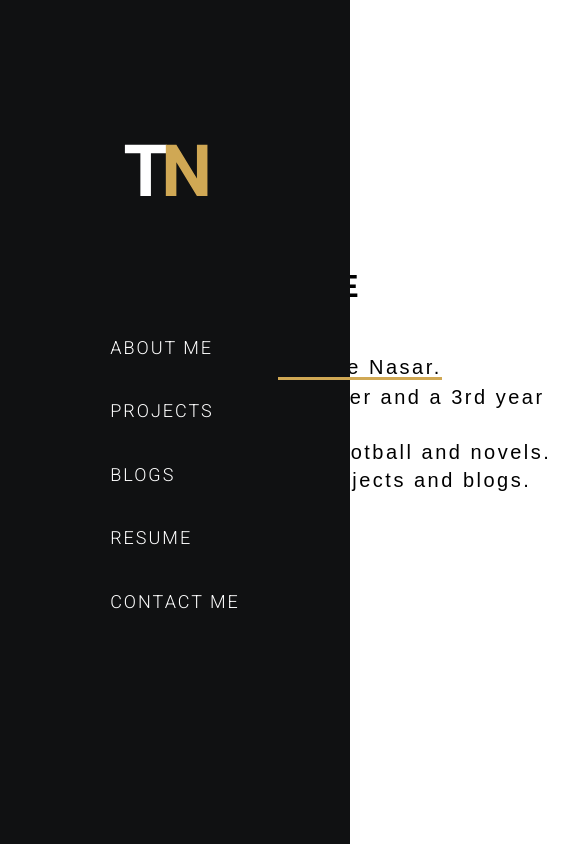
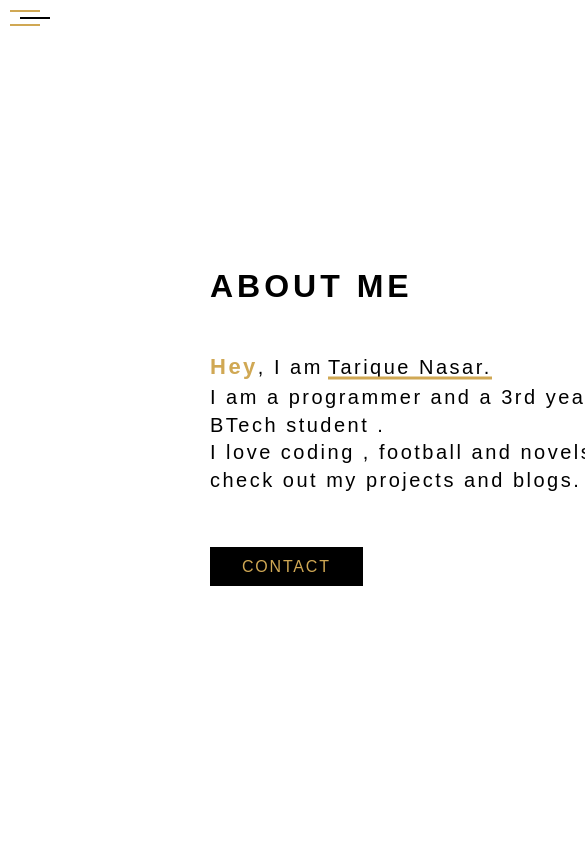
Before and after one commit to NasarTarique/netlifblog, a React (Create React App) app: page / in a window 390 px wide. Shown: the top 844 px of the page, 585 px wide, since content can reach past the window. Built offline with nearby package versions, Linux system fonts and the light colour scheme.

Commit message:
sidebar responsive

```diff
--- a/src/App.js
+++ b/src/App.js
@@ -1,4 +1,4 @@
-import React  from "react";
+import React, {useState}  from "react";
 import { BrowserRouter as Router, Route, Routes } from "react-router-dom";
 import Sidebar from "./Sidebar";
 import About from "./About";
@@ -9,10 +9,20 @@ import Projects from "./Projects";
 import "./styles/main.css";
 
 function App() {
+		const[clicked,setClicked] = useState(false)
+		const setclickHandler = (e)=>{
+				setClicked(e)
+		}
   return (
     <Router>
       <div className="home">
-        <Sidebar />
+			  <button className={clicked?"hamburger isactive":"hamburger "} onClick={()=>{setClicked(!clicked)}} >
+					  <span></span>
+					  <span></span>
+					  <span></span>
+			  </button>
+
+        <Sidebar clicked={clicked} handler={setclickHandler} />
         <div className="sidebar-container-padding"></div>
 
         <div className="main">
--- a/src/Sidebar.js
+++ b/src/Sidebar.js
@@ -1,10 +1,10 @@
 import React from "react";
 import { Link } from "react-router-dom";
 
-const Sidebar = () => {
+const Sidebar = (props) => {
   return (
-    <div className="sidebar-container">
-      <div className="icon">
+		  <div className={props.clicked?"sidebar-container isactive":"sidebar-container"}>
+     <div className="icon">
         <svg
           width="103"
           height="78"
@@ -24,11 +24,11 @@ const Sidebar = () => {
         </svg>
       </div>
       <div className="routes">
-        <Link to="/">ABOUT ME</Link>
-        <Link to="/projects/">PROJECTS</Link>
-        <Link to="/blogs/">BLOGS</Link>
-		<a href="https://drive.google.com/file/d/1iG1EB0g82uVed2xyo0AKjbijG7zAN_B6/view?usp=sharing" download target="_blank" rel="noopener noreferrer">RESUME</a>
-        <Link to="/contact/">CONTACT ME</Link>
+			  <Link to="/" onClick={()=>{props.handler(false)}}>ABOUT ME</Link>
+        <Link to="/projects/" onClick={()=>{props.handler(false)}}>PROJECTS</Link>
+        <Link to="/blogs/" onClick={()=>{props.handler(false)}}>BLOGS</Link>
+		<a href="https://drive.google.com/file/d/1iG1EB0g82uVed2xyo0AKjbijG7zAN_B6/view?usp=sharing" download target="_blank" rel="noopener noreferrer" onClick={()=>{props.handler(false)}}>RESUME</a>
+        <Link to="/contact/" onClick={()=>{props.handler(false)}}>CONTACT ME</Link>
         <div className="padding1"></div>
         <div className="padding1"></div>
         <div className="padding1"></div>
--- a/src/styles/about.css
+++ b/src/styles/about.css
@@ -17,10 +17,7 @@
 }
 #span-hey {
   font-size: 22px;
-  font-weight: bolder;
-  color: #d0a854;
-}
-.about-para  {
+  font-weight: bolder; color: #d0a854; } .about-para  {
   font-size: 20px;
   padding-top: 1rem;
   width: 500px;
@@ -57,3 +54,8 @@
   width: 100%;
   object-fit: cover;
 }
+@media (max-width: 1580px){
+		.about-img{
+				width:0%;
+		}
+}
--- a/src/styles/main.css
+++ b/src/styles/main.css
@@ -22,12 +22,13 @@
 		flex-direction:column;
 		justify-content:center;
 		align-items:center;
+		transition:0.4s;
 }
 .sidebar-container-padding{
 		width:350px;
+		transition:0.4s;
 }
-.icon svg{
-		position:relative;
+.icon svg{ position:relative;
 		top:50%;
 		left:50%;
 		transform:translate(-50%,-50%);
@@ -60,3 +61,59 @@
 .padding1 , .padding2{
 		height:5px;
 }
+
+.hamburger {
+		display:none;
+		padding:10px;
+		height:30px;
+		width:50px;
+		z-index:100;
+		flex-direction:column;
+		gap:5px;
+		background:none;
+		border:none;
+		outline:none;
+		cursor:pointer;
+
+
+}
+.hamburger > span{
+		border:#D0A854 solid 1px;
+		width:30px;
+		transform-origin:0 0;
+		transition:0.4s
+}
+.hamburger:hover span:nth-child(2){
+		transform:translateX(10px);
+		border-color:black;
+}
+.hamburger.isactive{
+		gap:2px;
+}
+.hamburger.isactive span:nth-child(1){
+		transform : translate(0,0) rotate(45deg);
+}
+.hamburger.isactive span:nth-child(2){
+		display:none;
+}
+.hamburger.isactive span:nth-child(3){
+		transform : translate(-2px,17.3px) rotate(-45deg);
+}
+@keyframes sidebarmove {
+  from {transform:translateX(-100%);}
+  to {transform:translateX(0%);}
+}
+@media(max-width:1080px){
+		.sidebar-container, .sidebar-container-padding{
+				display:none;
+		}
+		.sidebar-container.isactive{
+				animation-name:sidebarmove;
+				animation-delay:0.4s;
+				display:flex;
+		}
+		.hamburger{
+				display:flex;
+		}
+
+}
```
